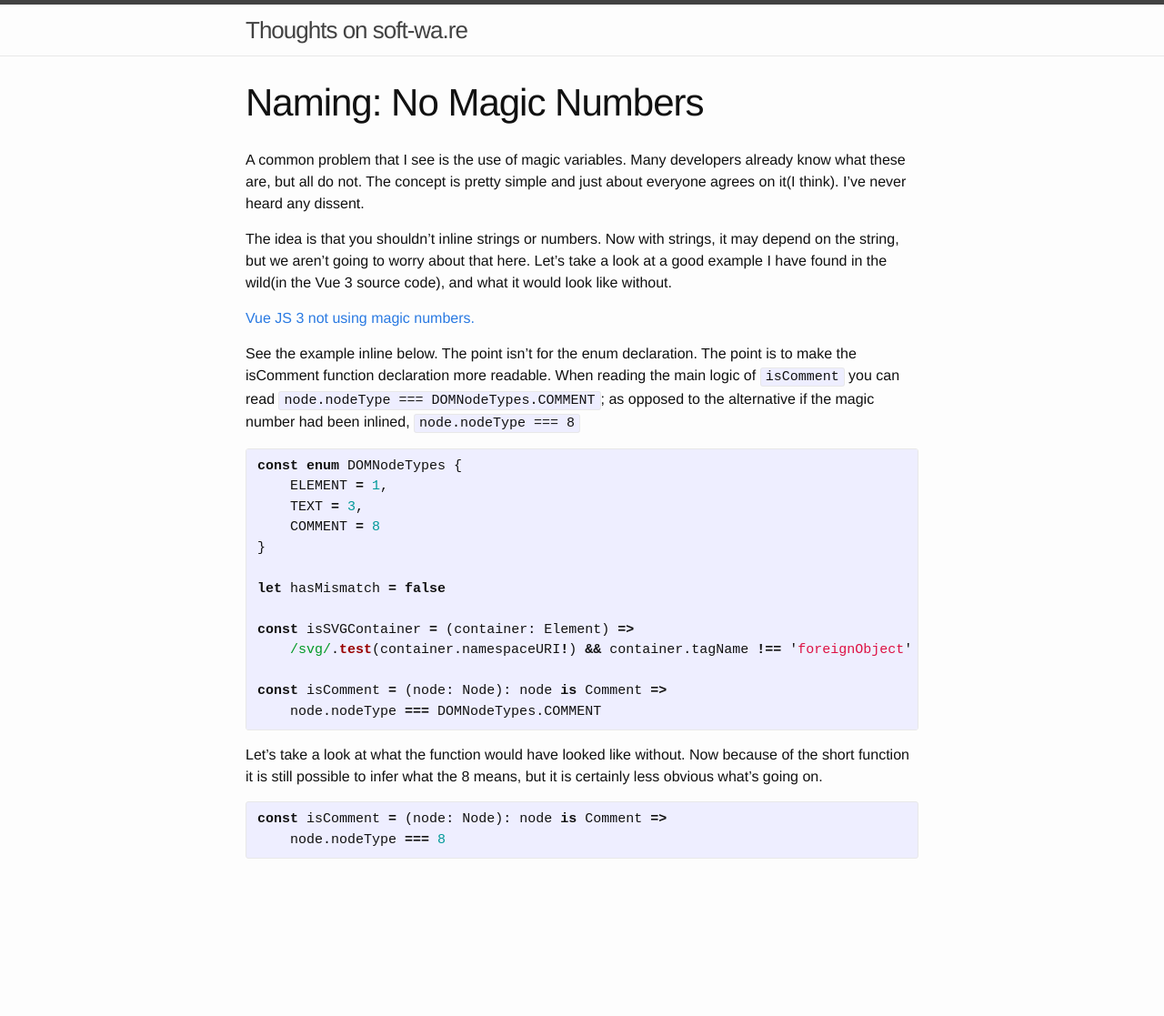
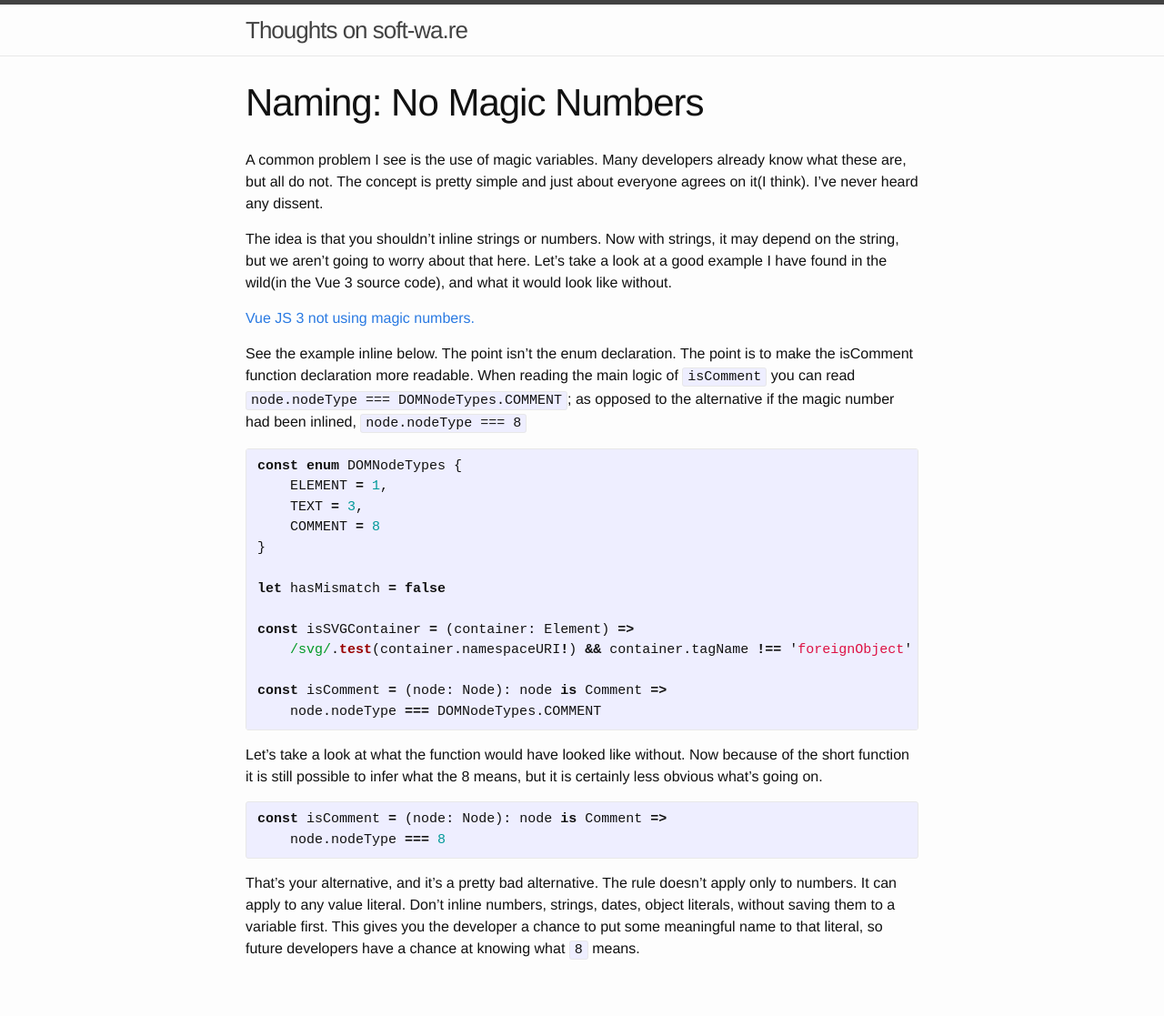
Before and after one commit to tbeckenhauer/tbeckenhauer.github.io, a Jekyll site: the page built from _style_guides/naming-no-magic-numbers.markdown, in a window 1280 px wide. Shown: the whole page at 91% size. Built offline with Jekyll 4.4.1, drawn with Linux system fonts in a browser that asks for light colours; before the commit the page ends 1004 px from its top, so only the background shows below that.

Commit message:
update: no magic numbers

```diff
--- a/_style_guides/naming-no-magic-numbers.markdown
+++ b/_style_guides/naming-no-magic-numbers.markdown
@@ -5,13 +5,13 @@ tags: [Programing, CodingStyle, Always]
 permalink: /no-magic-numbers/
 ---
 
-A common problem that I see is the use of magic variables.  Many developers already know what these are, but all do not. The concept is pretty simple and just about everyone agrees on it(I think). I've never heard any dissent.
+A common problem I see is the use of magic variables.  Many developers already know what these are, but all do not. The concept is pretty simple and just about everyone agrees on it(I think). I've never heard any dissent.
 
 The idea is that you shouldn't inline strings or numbers.  Now with strings, it may depend on the string, but we aren't going to worry about that here.  Let's take a look at a good example I have found in the wild(in the Vue 3 source code), and what it would look like without.
 
 [Vue JS 3 not using magic numbers.]( https://github.com/tbeckenhauer/vue-next/blob/9036f88d8304a3455265f1ecd86ec8f4a5ea4715/packages/runtime-core/src/hydration.ts#L28 )
 
-See the example inline below.  The point isn't for the enum declaration. The point is to make the isComment function declaration more readable. When reading the main logic of `isComment` you can read `node.nodeType === DOMNodeTypes.COMMENT`; as opposed to the alternative if the magic number had been inlined, `node.nodeType === 8`
+See the example inline below.  The point isn't the enum declaration. The point is to make the isComment function declaration more readable. When reading the main logic of `isComment` you can read `node.nodeType === DOMNodeTypes.COMMENT`; as opposed to the alternative if the magic number had been inlined, `node.nodeType === 8`
 
 {% highlight typescript %}
 const enum DOMNodeTypes {
@@ -35,3 +35,5 @@ Let's take a look at what the function would have looked like without. Now becau
 const isComment = (node: Node): node is Comment =>
     node.nodeType === 8
 {% endhighlight %}
+
+That's your alternative, and it's a pretty bad alternative.  The rule doesn't apply only to numbers.  It can apply to any value literal. Don't inline numbers, strings, dates, object literals, without saving them to a variable first.  This gives you the developer a chance to put some meaningful name to that literal, so future developers have a chance at knowing what `8` means.
```
